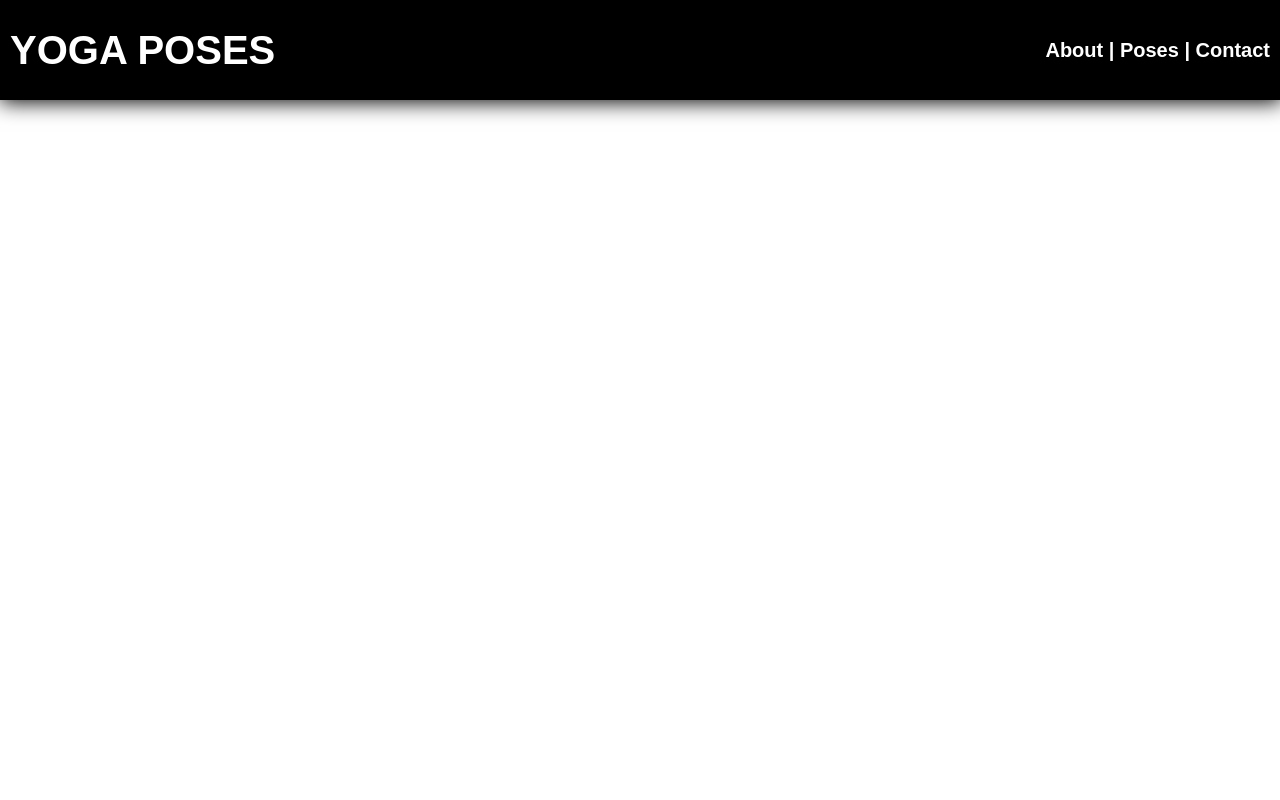
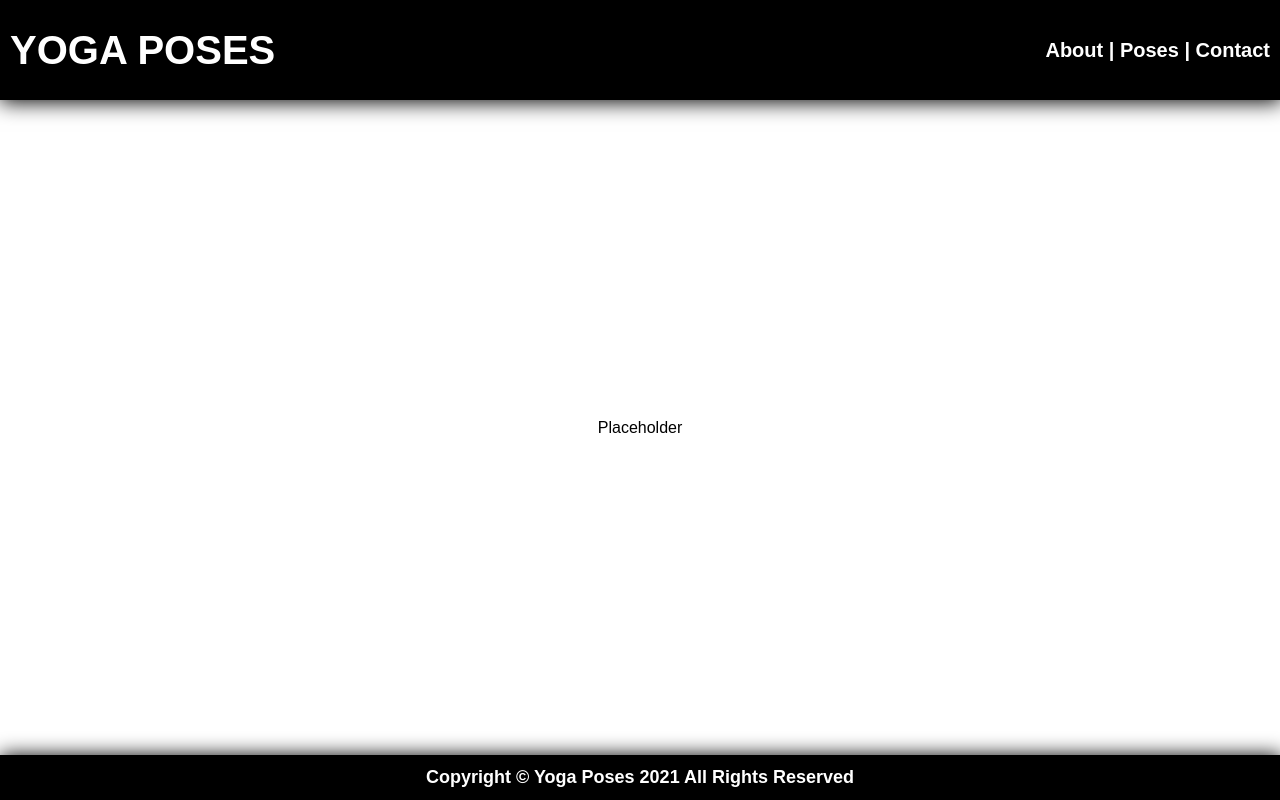
Before and after one commit to cabbycab/yoga_poses_frontend, a React (Create React App) app: page / in a window 1280 px wide. Built offline with nearby package versions, Linux system fonts and the light colour scheme.

Commit message:
added footer with some css and pushed it to the bottom

```diff
--- a/src/App.css
+++ b/src/App.css
@@ -1,3 +1,15 @@
 .App {
-  text-align: center;
+  min-height: 100vh;
+  display: flex;
+  flex-grow: 0;
+  flex-direction: column;
+  font-family: Arial, Helvetica, sans-serif;
 }
+
+main {
+  flex-grow: 1;
+  display: flex;
+  flex-direction: column;
+  justify-content: center;
+  align-items: center;
+}
--- a/src/App.js
+++ b/src/App.js
@@ -1,11 +1,13 @@
 import Header from "./components/Header/Header";
-// import Footer from "./components/Footer/Footer";
+import Footer from "./components/Footer/Footer";
 import "./App.css";
 
 function App() {
   return (
     <div className="App">
       <Header />
+      <main>Placeholder</main>
+      <Footer />
     </div>
   );
 }
--- a/src/components/Footer/Footer.css
+++ b/src/components/Footer/Footer.css
@@ -0,0 +1,11 @@
+.Footer {
+  display: flex;
+  justify-content: center;
+  align-items: center;
+  height: 45px;
+  background-color: black;
+  color: white;
+  font-weight: bold;
+  font-size: 18px;
+  box-shadow: 1px 1px 20px 1px black;
+}
--- a/src/components/Footer/Footer.js
+++ b/src/components/Footer/Footer.js
@@ -0,0 +1,14 @@
+import "./Footer.css";
+
+function Footer(props) {
+  return (
+    <footer className="Footer">
+      <div>
+        Copyright &copy; Yoga Poses {new Date().getFullYear()} All Rights
+        Reserved
+      </div>
+    </footer>
+  );
+}
+
+export default Footer;
```
Also changed, not shown: 1 other file (tests, documents, lock files or other folders).
